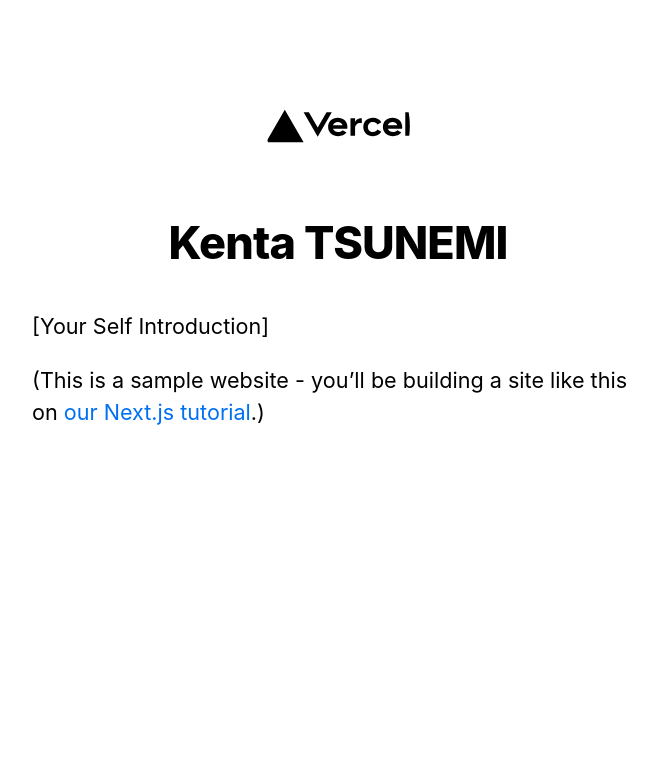
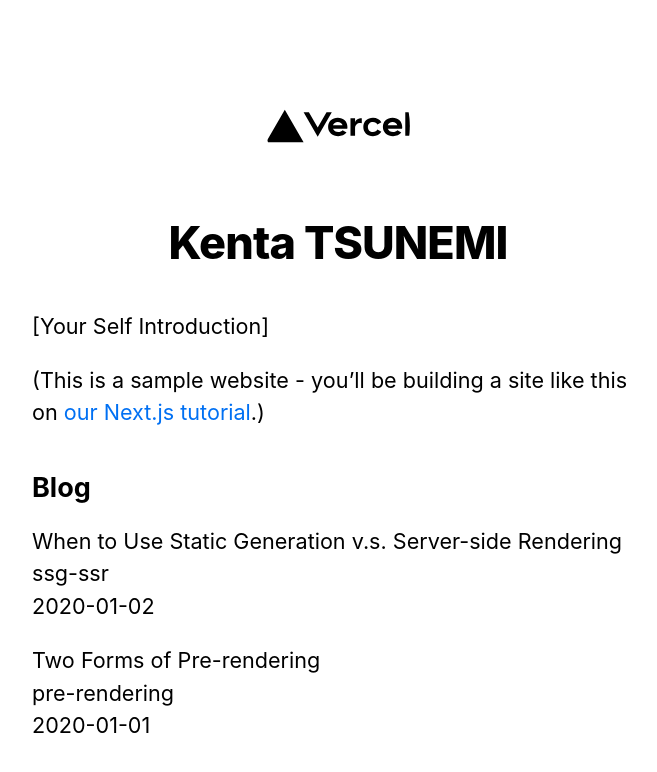
Before and after one commit to tocomi/nextjs-blog, a Next.js app: page / in a window 1280 px wide. Shown: the top 772 px of the page, without its empty margins (302-959 px from the left). Built offline with nearby package versions, Linux system fonts and the light colour scheme.

Commit message:
lesson 04

```diff
--- /dev/null
+++ b/lib/posts.js
@@ -0,0 +1,35 @@
+import fs from 'fs'
+import path from 'path'
+import matter from 'gray-matter'
+
+const postsDirectory = path.join(process.cwd(), 'posts')
+
+export function getSortedPostsData() {
+  // /posts　配下のファイル名を取得する
+  const fileNames = fs.readdirSync(postsDirectory)
+  const allPostsData = fileNames.map(fileName => {
+    // id を取得するためにファイル名から ".md" を削除する
+    const id = fileName.replace(/\.md$/, '')
+
+    // マークダウンファイルを文字列として読み取る
+    const fullPath = path.join(postsDirectory, fileName)
+    const fileContents = fs.readFileSync(fullPath, 'utf8')
+
+    // 投稿のメタデータ部分を解析するために gray-matter を使う
+    const matterResult = matter(fileContents)
+
+    // データを id と合わせる
+    return {
+      id,
+      ...matterResult.data
+    }
+  })
+  // 投稿を日付でソートする
+  return allPostsData.sort((a, b) => {
+    if (a.date < b.date) {
+      return 1
+    } else {
+      return -1
+    }
+  })
+}
--- a/pages/index.js
+++ b/pages/index.js
@@ -1,8 +1,19 @@
 import Head from 'next/head'
+
 import Layout, { siteTitle } from '../components/layout'
 import utilStyles from '../styles/utils.module.css'
+import { getSortedPostsData } from '../lib/posts'
 
-export default function Home() {
+export async function getStaticProps() {
+  const allPostsData = getSortedPostsData()
+  return {
+    props: {
+      allPostsData
+    }
+  }
+}
+
+export default function Home({ allPostsData }) {
   return (
     <Layout home>
       <Head>
@@ -15,6 +26,20 @@
           <a href="https://nextjs.org/learn">our Next.js tutorial</a>.)
         </p>
       </section>
+      <section className={`${utilStyles.headingMd} ${utilStyles.padding1px}`}>
+        <h2 className={utilStyles.headingLg}>Blog</h2>
+        <ul className={utilStyles.list}>
+          {allPostsData.map(({ id, date, title }) => (
+            <li className={utilStyles.listItem} key={id}>
+              {title}
+              <br />
+              {id}
+              <br />
+              {date}
+            </li>
+          ))}
+        </ul>
+      </section>
     </Layout>
   )
 }
```
